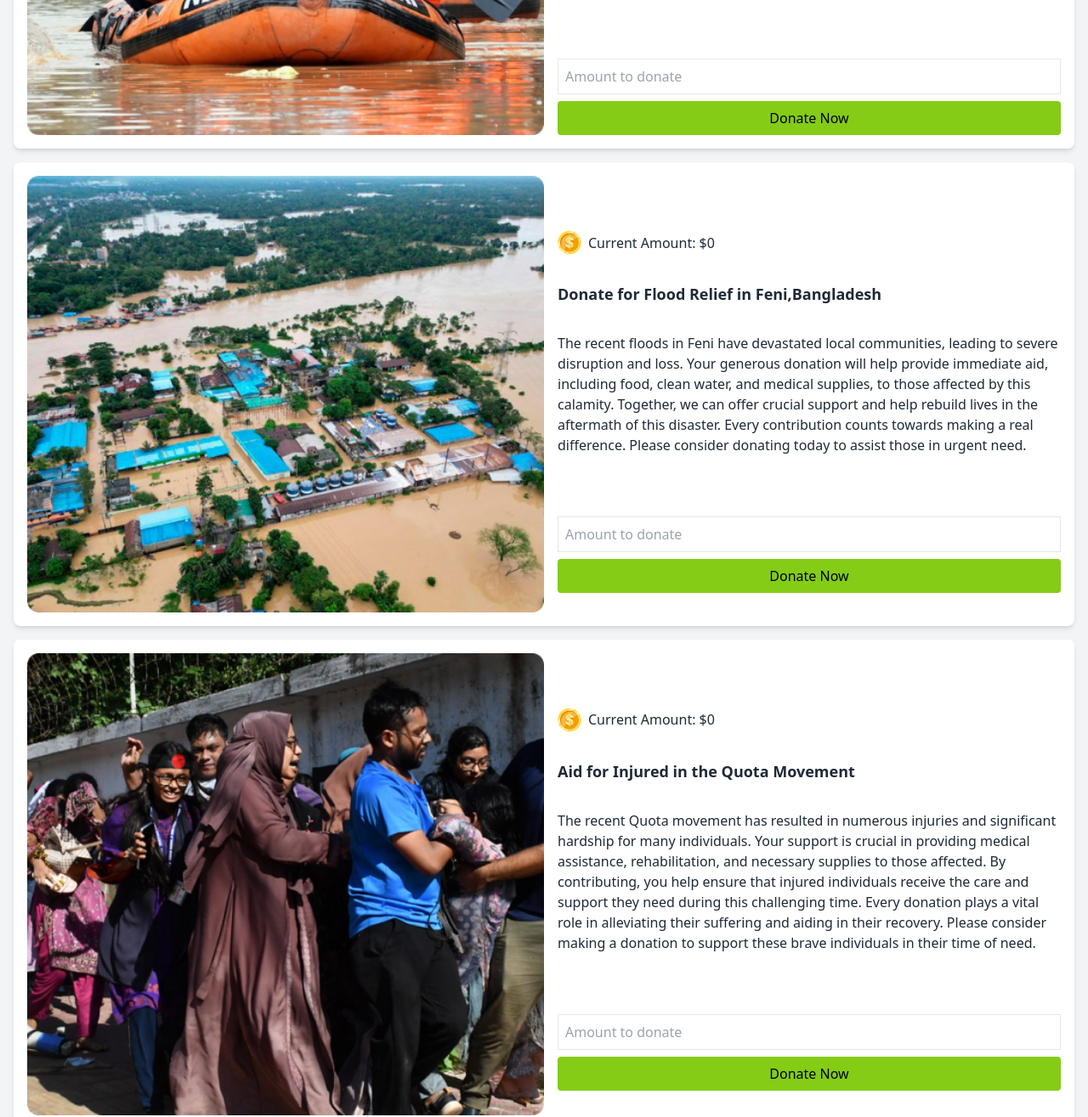
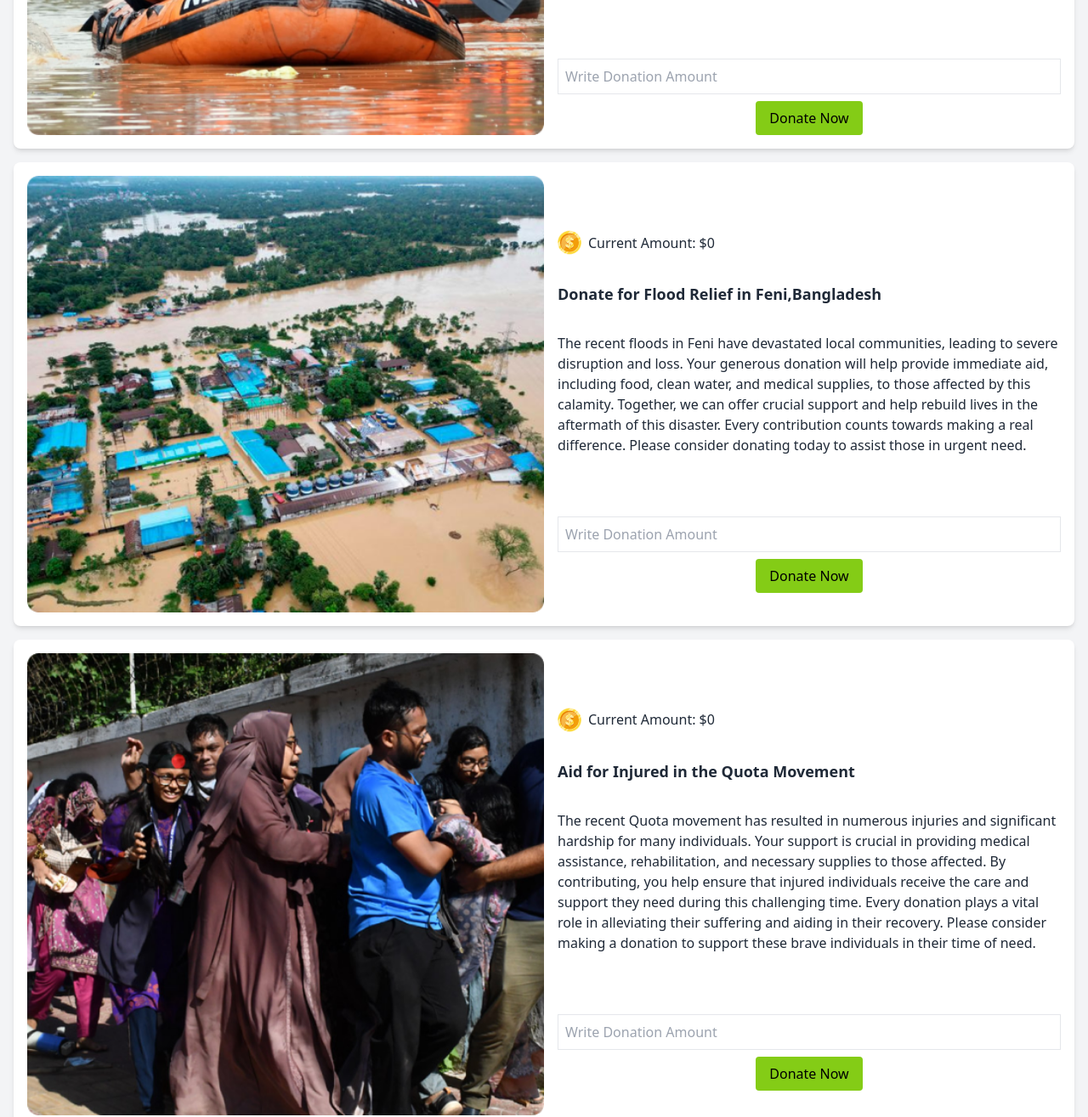
Before and after one commit to Bangladeshi-Programmer/Assignment-five, a plain HTML site: page index.html in a window 1280 px wide. Shown: the part 549-1864 px from the top of the page at 85% size. Drawn offline with nearby package versions, Linux system fonts and the light colour scheme.

Commit message:
responsive done

```diff
--- a/index.html
+++ b/index.html
@@ -4,6 +4,7 @@
     <meta charset="UTF-8">
     <meta name="viewport" content="width=device-width, initial-scale=1.0">
     <title>Donation App</title>
+    <!-- Daisyui -->
     <link href="https://cdn.jsdelivr.net/npm/daisyui@4.12.10/dist/full.min.css" rel="stylesheet" type="text/css" />
     <script src="https://cdn.tailwindcss.com"></script>
     <!-- font awesome -->
@@ -32,7 +33,7 @@
      <!-- Donation Section -->
     <div id="donationSection" class="p-4">
         <!-- Donation section 1 -->
-        <div class="bg-white rounded-lg shadow-md p-4 mb-4 flex">
+        <div class="bg-white rounded-lg shadow-md p-4 mb-4  lg:flex">
             <img src="assets/noakhali.png" alt="Donation Image" class="w-full lg:w-1/2 h-auto">
             <div class="ml-4 flex-1">
                 <div class="flex items-center gap-2 mt-16 mb-8">
@@ -43,12 +44,14 @@
                 <h3 class="text-lg font-semibold mb-8">Donate for Flood at Noakhali, Bangladesh</h3>
                 <p class="mb-16"> The recent floods in Noakhali have caused significant damage to homes  infrastructure. Your donation will help provide essential supplies and  to those affected by this disaster. Every contribution, big or small, makes  difference. Please join us in supporting the relief efforts and making a positive impact on the lives of those in need.</p>
 
-                <input type="number" class="border p-2 mt-2 w-full" placeholder="Amount to donate" min="1">
-                <button class="donate-btn bg-lime-500 text-black mt-2 px-4 py-2 rounded w-full">Donate Now</button>
+                <input type="number" class="border p-2 mt-2 w-full" placeholder="Write Donation Amount" min="1">
+               <div class="text-center">
+                <button class="donate-btn bg-lime-500 text-black mt-2 px-4 py-2 rounded ">Donate Now</button>
+               </div>
             </div>
         </div>
         <!-- Donation Section 2 -->
-        <div class="bg-white rounded-lg shadow-md p-4 mb-4 flex">
+        <div class="bg-white rounded-lg shadow-md p-4 mb-4 lg:flex">
             <img src="assets/feni.png" alt="Donation Image" class="w-full lg:w-1/2 h-auto">
             <div class="ml-4 flex-1">
 <div class="flex items-center gap-2 mt-16 mb-8">
@@ -58,12 +61,15 @@
                 <h3 class="text-lg font-semibold mb-8">Donate for Flood Relief in Feni,Bangladesh</h3>
                 <p class="mb-16">The recent floods in Feni have devastated local communities, leading to severe disruption and loss. Your generous donation will help provide immediate aid, including food, clean water, and medical supplies, to those affected by this calamity. Together, we can offer crucial support and help rebuild lives in the aftermath of this disaster. Every contribution counts towards making a real difference. Please consider donating today to assist those in urgent need.</p>
 
-                <input type="number" class="border p-2 mt-2 w-full" placeholder="Amount to donate" min="1">
-                <button class="donate-btn bg-lime-500 text-black mt-2 px-4 py-2 rounded w-full">Donate Now</button>
+                <input type="number" class="border p-2 mt-2 w-full" placeholder="Write Donation Amount" min="1">
+                <div class="text-center">
+                    <button class="donate-btn bg-lime-500 text-black mt-2 px-4 py-2 rounded ">Donate Now</button>
+                </div>
+
             </div>
         </div>
         <!-- Donation Section 3 -->
-        <div class="bg-white rounded-lg shadow-md p-4 mb-4 flex">
+        <div class="bg-white rounded-lg shadow-md p-4 mb-4 lg:flex">
             <img src="assets/quota-protest.png" alt="Donation Image" class="w-full lg:w-1/2 h-auto">
             <div class="ml-4 flex-1">
                 <div class="flex items-center gap-2 mt-16 mb-8">
@@ -73,8 +79,13 @@
                 <h3 class="text-lg font-semibold mb-8">Aid for Injured in the Quota Movement</h3>
                 <p class="mb-16">The recent Quota movement has resulted in numerous injuries and significant hardship for many individuals. Your support is crucial in providing medical assistance, rehabilitation, and necessary supplies to those affected. By contributing, you help ensure that injured individuals receive the care and support they need during this challenging time. Every donation plays a vital role in alleviating their suffering and aiding in their recovery. Please consider making a donation to support these brave individuals in their time of need.</p>
 
-                <input type="number" class="border p-2 mt-2 w-full" placeholder="Amount to donate" min="1">
-                <button class="donate-btn bg-lime-500 text-black mt-2 px-4 py-2 rounded w-full">Donate Now</button>
+                <input type="number" class="border p-2 mt-2 w-full" placeholder="Write Donation Amount" min="1">
+                <div class="text-center">
+                    <button class="donate-btn bg-lime-500 text-black mt-2 px-4 py-2 rounded ">Donate Now</button>
+                </div>
+
+
+
             </div>
         </div>
     </div>
--- a/script.js
+++ b/script.js
@@ -40,7 +40,7 @@ function toggleActiveButton(activeId) {
 
 // Donation functionality
 function donate(event) {
-    const card = event.target.closest('.flex');
+    const card = event.target.closest('.flex') || event.target.closest('.lg\\:flex');
     const input = card.querySelector('input[type="number"]');
     const currentAmountElem = card.querySelector('.current-amount');
 
```
